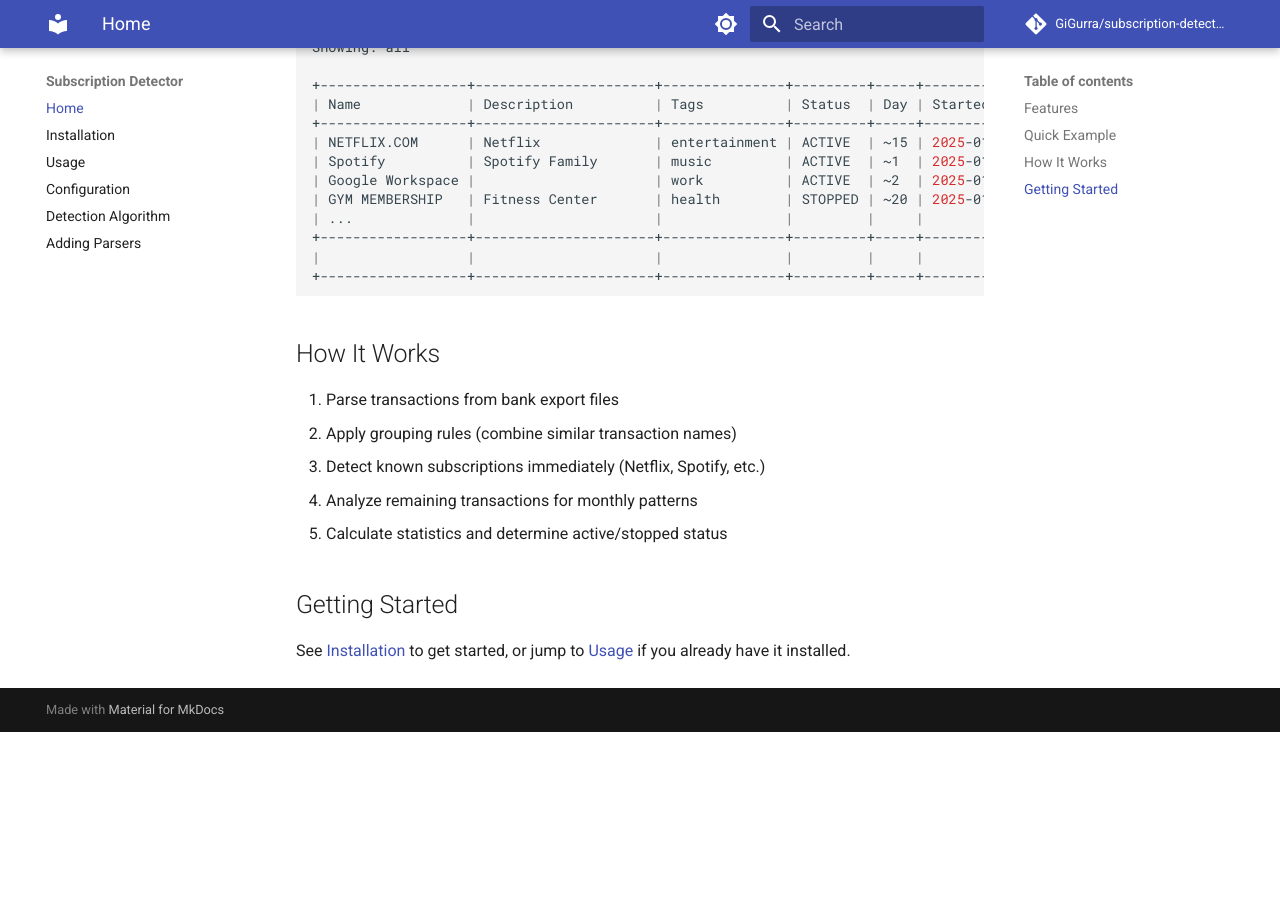
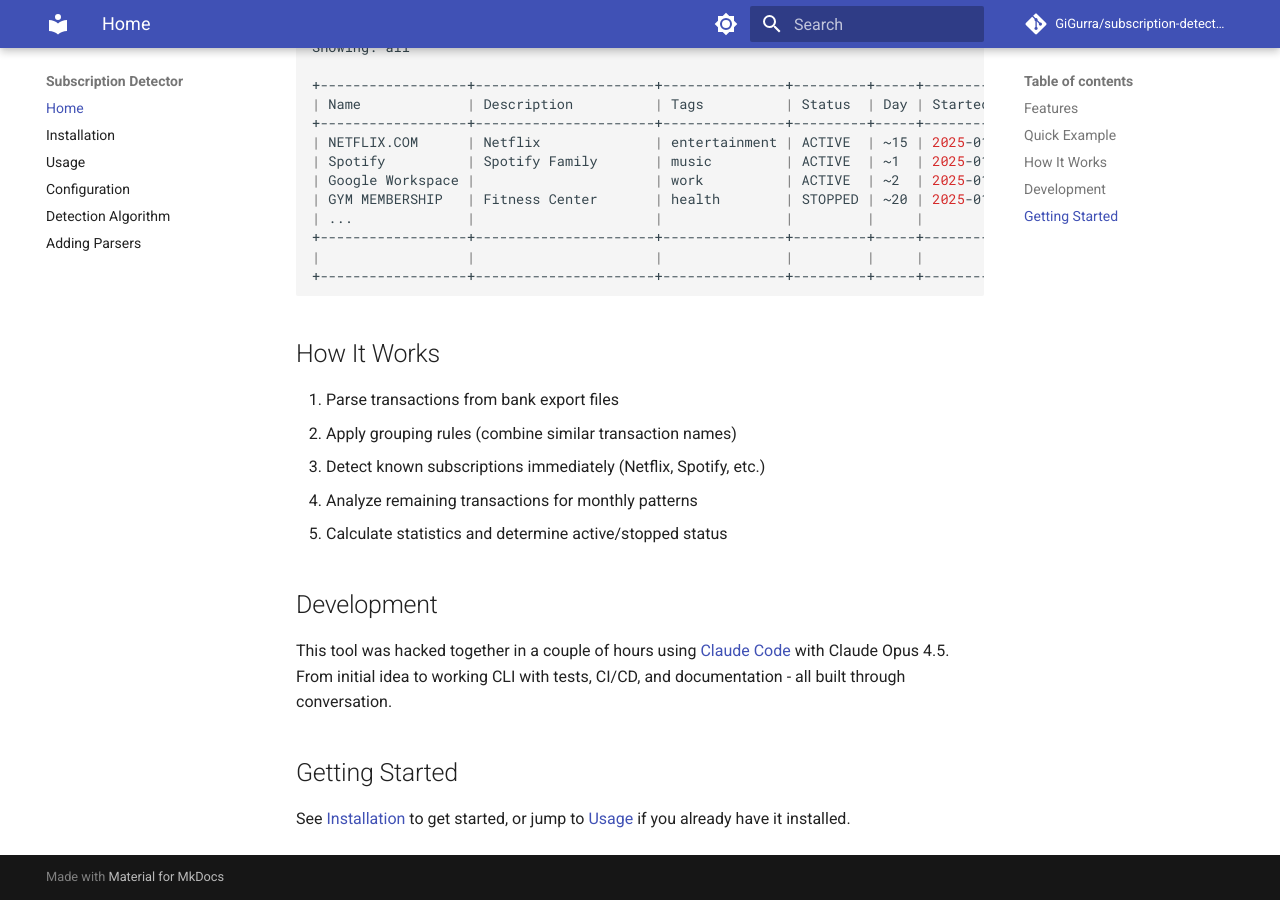
Before and after one commit to GiGurra/subscription-detector, an MkDocs documentation site: the page built from docs/index.md, in a window 1280 px wide and 900 px high, scrolled down 769 px. Built offline with MkDocs 1.6.1 and Material for MkDocs 9.7.7, drawn with Linux system fonts in a browser that asks for light colours; comment, search, counter and statistics services are not loaded; before the commit the page ends 1501 px from its top, so only the background shows below that.

Commit message:
Add development section about Claude Code + Opus 4.5
Acknowledge that this tool was built in a couple of hours through
conversation with Claude Code.

Co-Authored-By: Claude Opus 4.5 <noreply@anthropic.com>

```diff
--- a/docs/index.md
+++ b/docs/index.md
@@ -47,6 +47,10 @@ Showing: all
 4. Analyze remaining transactions for monthly patterns
 5. Calculate statistics and determine active/stopped status
 
+## Development
+
+This tool was hacked together in a couple of hours using [Claude Code](https://claude.ai/claude-code) with Claude Opus 4.5. From initial idea to working CLI with tests, CI/CD, and documentation - all built through conversation.
+
 ## Getting Started
 
 See [Installation](installation.md) to get started, or jump to [Usage](usage.md) if you already have it installed.
```
Also changed, not shown: README.md (+4 -0 lines).
